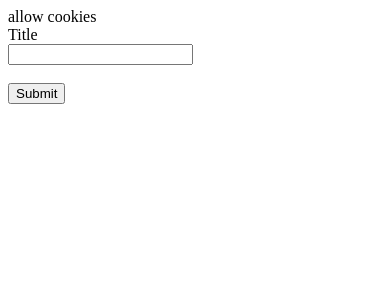
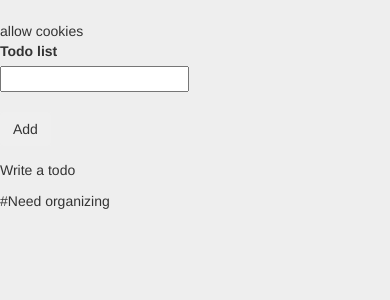
Before and after one commit to subhiqudsi/django-todo, a Django app: page / in a window 390 px wide. Shown: the top 300 px of the page. Run offline with Django 3.2, Linux system fonts and the light colour scheme; some libraries are stand-ins or nearby versions.

Commit message:
+Ajax
Issues:
Missing deletebtn implementaiton
UI fixes
Organizing JS
And going through best practices tutorials for a new revamp

```diff
--- a/todo/app1/models.py
+++ b/todo/app1/models.py
@@ -2,7 +2,7 @@ from django.db import models
 
 # Create your models here.
 class Todo(models.Model):
-	sess = models.CharField(max_length=401)
+	sess = models.CharField(max_length=64)
 	text = models.CharField(max_length=40)
 	complete = models.BooleanField(default=False)
 
--- a/todo/app1/static/app1/styles.css
+++ b/todo/app1/static/app1/styles.css
@@ -0,0 +1,101 @@
+body{
+    margin-top:20px;
+    background:#eee;
+}
+.box.box-aqua {
+    border-top-color: #00c0ef !important;
+}
+.box.box-green {
+    border-top-color: #00a65a !important;
+}
+.box.box-success {
+    border-top-color: #3c8dbc;
+}
+.box {
+    position: relative;
+    border-radius: 3px;
+    background: #ffffff;
+    border-top: 3px solid #d2d6de;
+    margin-bottom: 20px;
+    width: 100%;
+    box-shadow: 0 1px 1px rgba(0,0,0,0.1);
+}
+.box-header {
+    color: #444;
+    display: block;
+    padding: 10px;
+    position: relative;
+}
+.box-header>.ion {
+    margin-right: 5px;
+}
+.box-header .box-title {
+    display: inline-block;
+    font-size: 18px;
+    margin: 0;
+    line-height: 1;
+}
+.box-header>.box-tools {
+    position: absolute;
+    right: 10px;
+    top: 5px;
+}
+.inline {
+    display: inline;
+}
+.box-body {
+    border-top-left-radius: 0;
+    border-top-right-radius: 0;
+    border-bottom-right-radius: 3px;
+    border-bottom-left-radius: 3px;
+    padding: 10px;
+}
+.todo-list {
+    margin: 0;
+    padding: 0;
+    list-style: none;
+    overflow: auto;
+}
+.todo-list>li {
+    border-radius: 2px;
+    padding: 10px;
+    background: #f4f4f4;
+    margin-bottom: 2px;
+    border-left: 2px solid #e6e7e8;
+    color: #444;
+}
+.todo-list>li .label {
+    margin-left: 10px;
+    font-size: 9px;
+}
+.todo-list>li .tools {
+    display: none;
+    float: right;
+    color: #dd4b39;
+}
+.todo-list>li:hover .tools{
+    display: block;
+}
+.no-border {
+    border: 0 !important;
+}
+.box-footer {
+    border-top-left-radius: 0;
+    border-top-right-radius: 0;
+    border-bottom-right-radius: 3px;
+    border-bottom-left-radius: 3px;
+    border-top: 1px solid #f4f4f4;
+    padding: 10px;
+    background-color: #fff;
+}
+.btn-default {
+    background-color: #f4f4f4;
+    color: #444;
+    border-color: #ddd;
+}
+.btn {
+    border-radius: 3px;
+    -webkit-box-shadow: none;
+    box-shadow: none;
+    border: 1px solid transparent;
+}
--- a/todo/app1/templates/app1/index.html
+++ b/todo/app1/templates/app1/index.html
@@ -1,16 +1,75 @@
 <html>
+
+	<head>
+		{% load static %}
+		<link href="https://maxcdn.bootstrapcdn.com/font-awesome/4.3.0/css/font-awesome.min.css" rel="stylesheet">
+		<link rel="stylesheet" href="https://maxcdn.bootstrapcdn.com/bootstrap/3.3.7/css/bootstrap.min.css" integrity="sha384-BVYiiSIFeK1dGmJRAkycuHAHRg32OmUcww7on3RYdg4Va+PmSTsz/K68vbdEjh4u" crossorigin="anonymous">
+		<link rel="stylesheet" href= {%  static "app1/styles.css"  %} >
+	 </head>
+
 	 <body>
+	 <div class="row">
+			<div class ="col-md-2"></div>
+
+			<div class ="col-md-6">
+
 			{{warning}}
+			<div class="row">
 			<form action="{% url 'index' %}" method="post">
 			{% csrf_token %}
-  <label for="title">Title</label><br />
+			<div class="col-md-6">
+			<label for="title">Todo list</label><br />
 			<input type="text" name="title" id="title" />
 			<br><br>
-  <input type="submit" value="Submit" />
-</form>
+			</div><div class="col-md-3">
+			<input class= "btn"  type="submit" value="Add" />
+			</div></div></form>
+			{% if list %}
+			<ul class="todo-list">
 				{% for item  in list %}
+					<li>
+						<input type="checkbox" value="{{item.id}}" name=""  id="" {% if item.complete is 'True' %} checked {%endif%}>
+						<span class="text">{{item}}</span>
+						<div class="tools">
 
-{{item}}
+							<i class="fa fa-trash-o" id="{{ item.id }}"></i>
+						</div>
+					</li>
 				{%endfor%}
+			</ul>
+			{% else %}
+			<p>Write a todo <p>
+			{% endif %}
+			</div>
+			<div class ="col-md-4"></div>
+			</div>
 			</body>
+			#Need organizing
+			<script type="text/javascript" src="http://ajax.googleapis.com/ajax/libs/jquery/1.2.6/jquery.min.js"></script>
+
+			<script>
+			$('input:checkbox').change(function () {
+            var chkbx= $(this);
+			var chbxid = $(this).val();
+            var check = $(this).attr('checked');
+			console.log();
+            $.ajax({
+			type:'POST',
+			url:'/update',
+			data:{
+			id:chbxid,
+			val:check,
+			csrfmiddlewaretoken: $('input[name=csrfmiddlewaretoken]').val()
+			},
+			success:function(){
+			if (Boolean(chkbx.is(':checked'))			{
+			chkbx.addClass('completed')
+			}
+			else { chkbx.removeClass('complete');}
+			}
+			})
+        });
+
+
+			</script>
 </html>
--- a/todo/app1/urls.py
+++ b/todo/app1/urls.py
@@ -2,5 +2,6 @@ from django.urls import path
 from . import views
 
 urlpatterns = [
-	path('', views.index, name='index')
+	path('', views.index, name='index'),
+	path('update', views.update,name='update')
 ]
--- a/todo/app1/views.py
+++ b/todo/app1/views.py
@@ -1,37 +1,41 @@
 from django.shortcuts import render,redirect
-
-
 from django.conf import settings
 from .models import Todo
 
 def index(request):
-	# Its not secure to do it this way, but within the specified timeframe its impossible to learn Django REST + backbone.js
-	test=""
+	user_list=''
+	warning=''
+	user_session_id=''
 	request.session.set_test_cookie()
+
 	if request.COOKIES.get('sessionid', None):
-		test =request.COOKIES[settings.SESSION_COOKIE_NAME]
+		user_session_id =request.COOKIES[settings.SESSION_COOKIE_NAME]
 
-	warning=''
+
+	if(request.method == 'POST'):
+		if user_session_id:
+
+			text = request.POST['title']
+			sess = user_session_id
+			todo = Todo(text=text, sess=sess)
+			todo.save()
+
+			return redirect('index')
 
 
 
-	if not test:
-			warning='allow cookies'
 
-	if(request.method == 'POST') and test:
-		text = request.POST['title']
-		sess = test
+	if user_session_id:
+		user_list= Todo.objects.filter(sess=user_session_id)
+	else:
+		warning='allow cookies'
 
-		todo = Todo(text=text, sess=sess)
-		todo.save()
-
-		return redirect('index')
+	context={'list':user_list,'warning':warning}
+	return render(request,'app1/index.html', context)
 
 
-	if test:
-		mylist= Todo.objects.filter(sess=test)
-	else:
-		mylist=""
-
-	context={'list':mylist,'warning':warning}
-	return render(request,'app1/index.html', context)
+def update(request):
+	if (request.method=='POST') :
+		row = Todo.objects.get(id=request.POST['id'])
+		row.complete=bool(request.POST['val'])
+		row.save()
```
Also changed, not shown: todo/db.sqlite3. Lines whose indentation alone changed are shown as unchanged.
